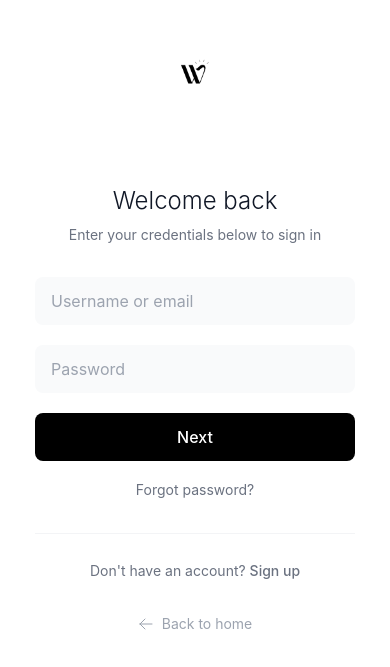
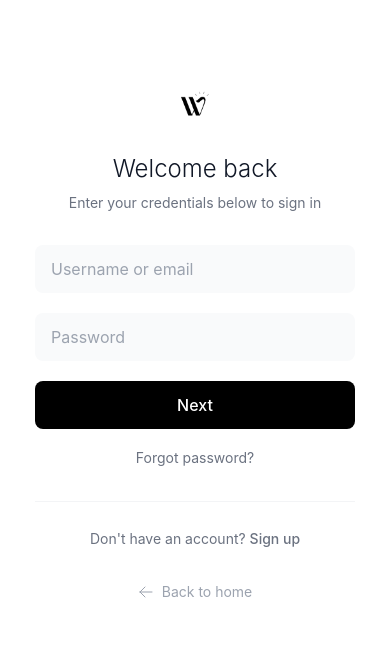
Before and after one commit to welensdo/welens, a Next.js app: page /auth in a window 390 px wide. Shown: the part 107-774 px from the top of the page. Built offline with nearby package versions, Linux system fonts and the light colour scheme; no server answers.

Commit message:
🔧 Fix: Only change mobile auth logo, keep desktop unchanged
- Replace mobile text 'WeLens' with logo image (only mobile)
- Keep desktop version exactly the same
- Restore negative margin -mt-20 as requested
- Mobile: logo image h-[160px], mb-12
- Desktop: unchanged logo h-[220px], mb-8

```diff
--- a/app/auth/page.tsx
+++ b/app/auth/page.tsx
@@ -196,9 +196,9 @@ function AuthContent() {
 
       {/* Right Side - Auth Form */}
       <div className="w-full lg:w-2/5 xl:w-1/3 flex items-center justify-center bg-white">
-        <div className="w-full max-w-sm px-8 py-12">
+        <div className="w-full max-w-sm px-8">
           {/* Logo for mobile */}
-          <div className="lg:hidden text-center mb-8">
+          <div className="lg:hidden text-center mb-12">
             <img src="/logo2.PNG" alt="WeLens" className="h-[160px] w-auto mx-auto" />
           </div>
 
@@ -208,7 +208,7 @@ function AuthContent() {
           </div>
 
           {/* Form Header */}
-          <div className="text-center mb-8">
+          <div className="text-center mb-8 -mt-20">
             <h1 className="text-2xl font-light text-gray-900 mb-2">
               {isLogin ? "Welcome back" : "Create account"}
             </h1>
```
